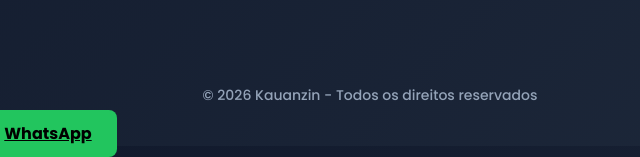
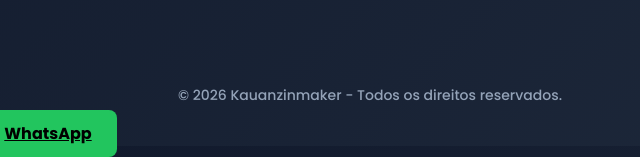
Before and after one commit to kauanzinmaker404/kauanzinmaker-, a plain HTML site: page index.html in a window 1280 px wide. Shown: the part 645-802 px from the top of the page, 270-910 px from the left. Drawn offline with Linux system fonts and the light colour scheme.

Commit message:
Update index.html

```diff
--- a/index.html
+++ b/index.html
@@ -83,8 +83,7 @@
 </head>
 <body>
 
-  <header>
-    kauanzinmaker ⚡ DEV
+  <header> kauanzinmaker ⚡ DEV
   </header>
 
   <div class="container">
@@ -100,7 +99,7 @@
   </div>
 
   <footer>
-    © 2026 Kauanzin - Todos os direitos reservados
+    © 2026 Kauanzinmaker - Todos os direitos reservados.
   </footer>
 
 </body>
```
